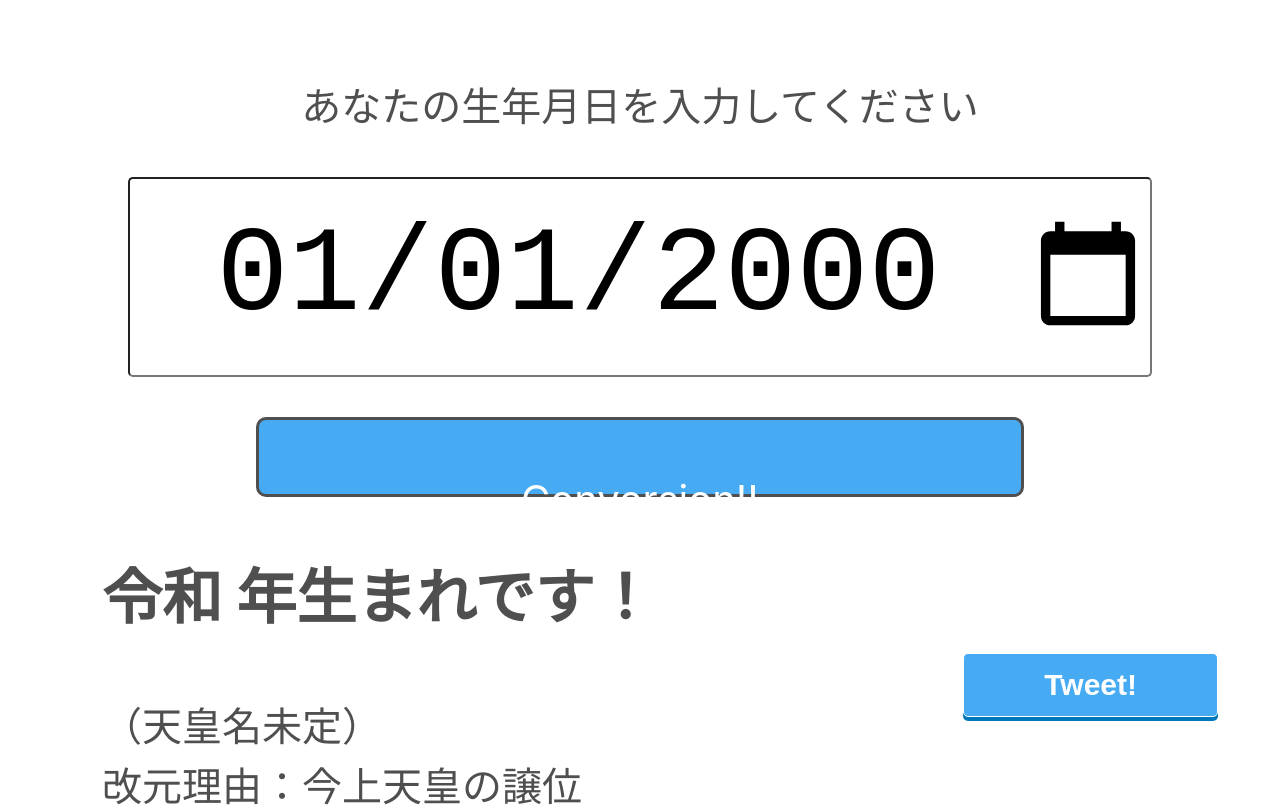
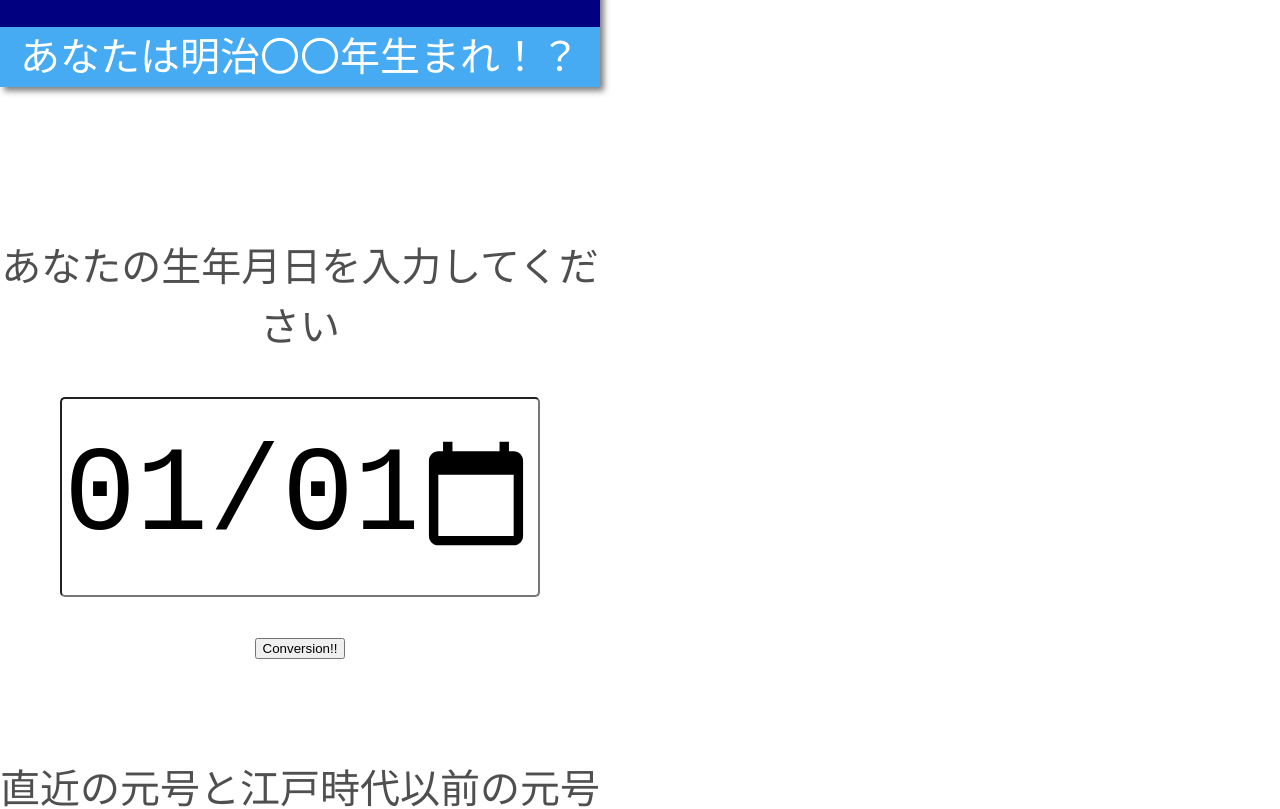
Before and after one commit to itizawa/era-converter, a Next.js app: page / in a window 1280 px wide. Shown: the part 400-1209 px from the top of the page. Built offline with nearby package versions, Linux system fonts and the light colour scheme.

Commit message:
✨ hide result at first

```diff
--- a/src/pages/index.tsx
+++ b/src/pages/index.tsx
@@ -1,8 +1,15 @@
 import type { NextPage } from 'next';
+import { useCallback, useState } from 'react';
 
 const Home: NextPage = () => {
+  const [showResult, setShowResult] = useState(false);
+
+  const handleClickConversionButton = useCallback(() => {
+    setShowResult(true);
+  }, []);
+
   return (
-    <body>
+    <body style={{ maxWidth: '600px' }}>
       <header>
         <h1>元号コンバーター</h1>
         <p>あなたは明治〇〇年生まれ！？</p>
@@ -14,11 +21,8 @@ const Home: NextPage = () => {
         <div className="chose">
           <input className="target" type="date" value="2000-01-01" />
         </div>
-
-        <div id="show_result">
-          <p>Conversion!!</p>
-        </div>
-
+        <button onClick={handleClickConversionButton}>Conversion!!</button>
+        {showResult && (
           <ul>
             <li className="box">
               <h2>
@@ -87,6 +91,7 @@ const Home: NextPage = () => {
               </a>
             </li>
           </ul>
+        )}
 
         <p>
           <br />
```
Lines whose indentation alone changed are shown as unchanged.
